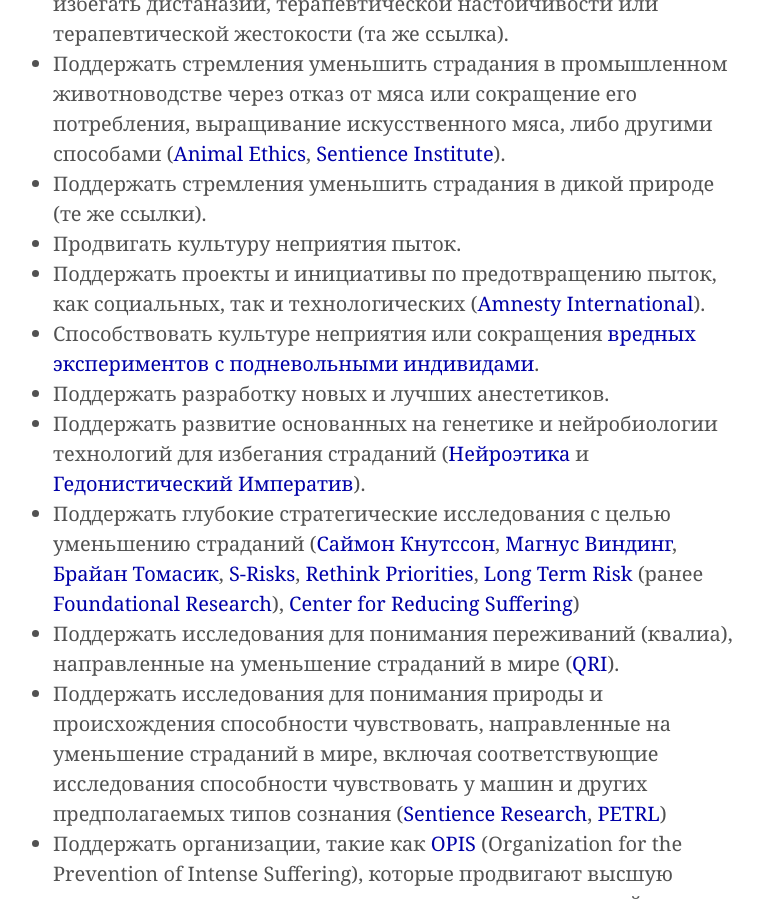
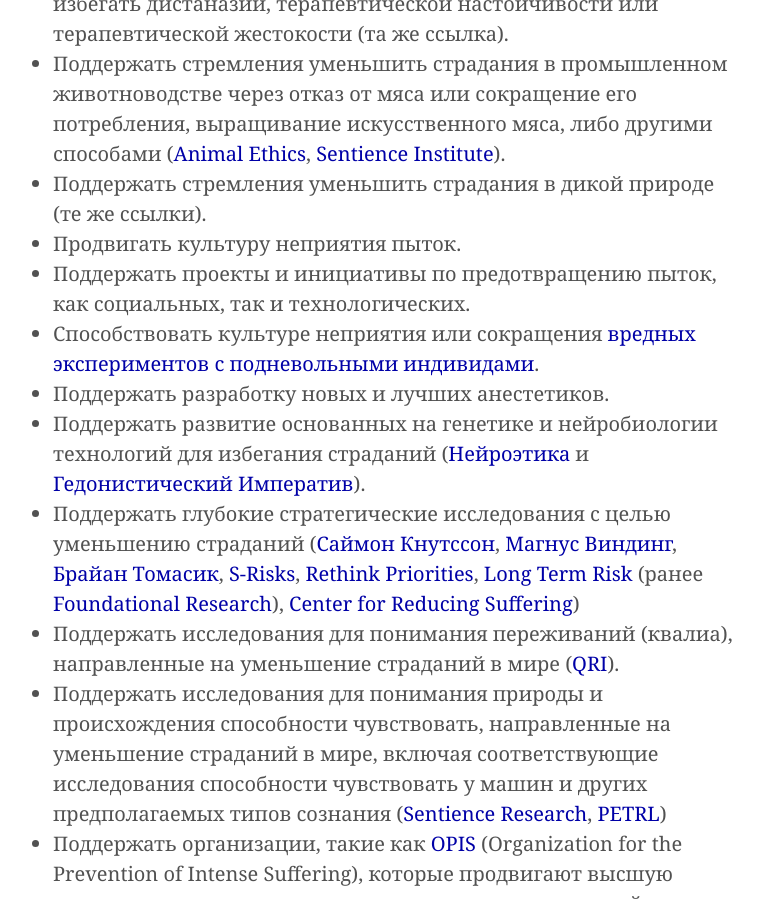
Before and after one commit to ReducingSuffering/reducingsuffering.github.io, a Jekyll site: the page built from _articles/manu-herran-what-can-i-do-to-prevent-intense-suffering.md, in a window 1280 px wide and 900 px high, scrolled down 1351 px. Shown: the whole window, without its empty margins (267-1030 px from the left). Built offline with Jekyll 4.4.1, drawn with Linux system fonts in a browser that asks for light colours.

Commit message:
Update manu-herran-what-can-i-do-to-prevent-intense-suffering.md

```diff
--- a/_articles/manu-herran-what-can-i-do-to-prevent-intense-suffering.md
+++ b/_articles/manu-herran-what-can-i-do-to-prevent-intense-suffering.md
@@ -28,7 +29,7 @@
 - Поддержать стремления уменьшить страдания в промышленном животноводстве через отказ от мяса или сокращение его потребления, выращивание искусственного мяса, либо другими способами ([Animal Ethics](https://www.animal-ethics.org/), [Sentience Institute](https://www.sentienceinstitute.org/)).
 - Поддержать стремления уменьшить страдания в дикой природе (те же ссылки).
 - Продвигать культуру неприятия пыток.
-- Поддержать проекты и инициативы по предотвращению пыток, как социальных, так и технологических ([Amnesty International](https://www.amnesty.org/es/what-we-do/torture/)).
+- Поддержать проекты и инициативы по предотвращению пыток, как социальных, так и технологических.
 - Способствовать культуре неприятия или сокращения [вредных экспериментов с подневольными индивидами](https://manuherran.com/on-animal-experimentation/).
 - Поддержать разработку новых и лучших анестетиков.
 - Поддержать развитие основанных на генетике и нейробиологии технологий для избегания страданий ([Нейроэтика](https://neuroethics.com/) и [Гедонистический Императив](https://www.hedweb.com/)).
```
Also changed, not shown: other parts of _articles/manu-herran-what-can-i-do-to-prevent-intense-suffering.md (+1 -0 lines).
